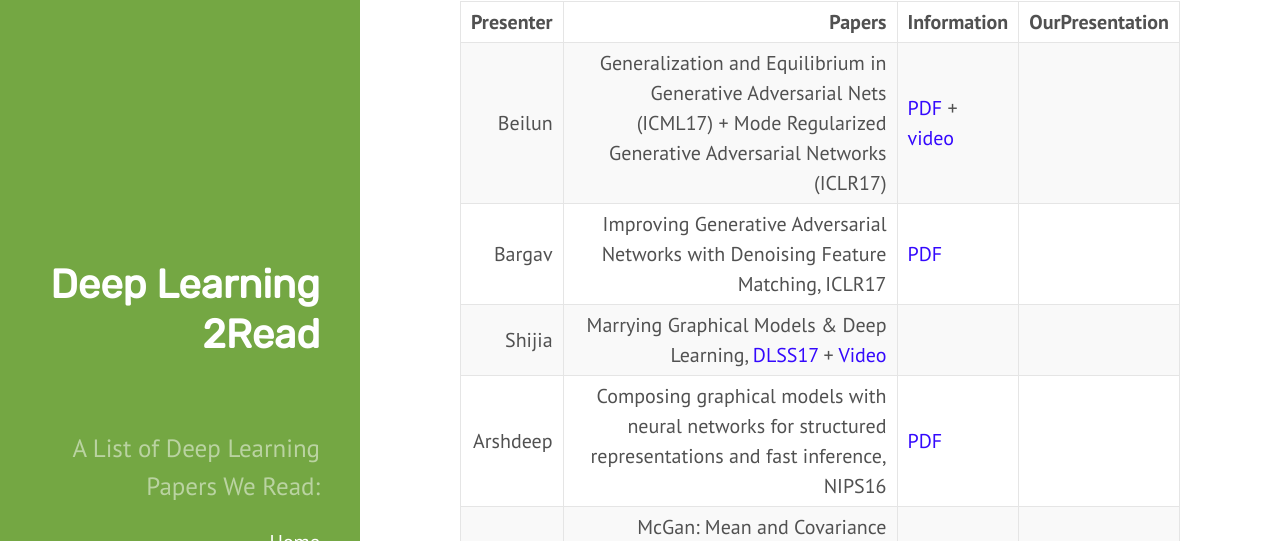
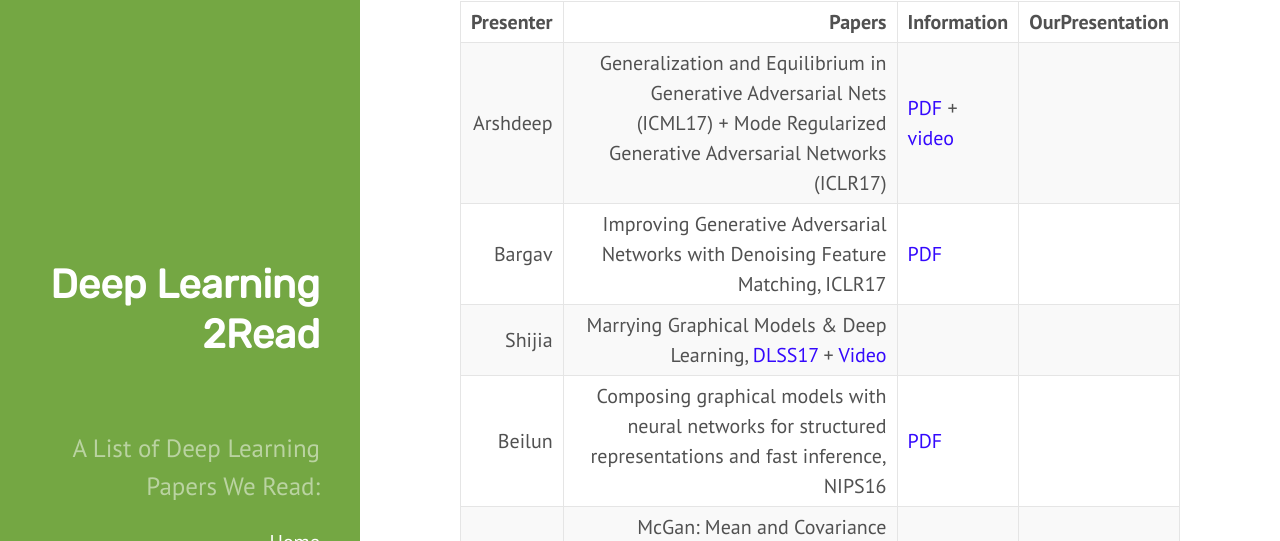
Before and after one commit to QData/deep2Read, a Jekyll site: the page built from _posts/2017-11-16-.md, in a window 1280 px wide and 1201 px high. Shown: the part 179-720 px from the top of the window. Built offline with Jekyll 4.4.1, drawn with Linux system fonts in a browser that asks for light colours.

Commit message:
a few changes in schedule

```diff
--- a/_posts/2017-11-16-.md
+++ b/_posts/2017-11-16-.md
@@ -9,10 +9,10 @@ tags:
 
 | Presenter | Papers | Information| OurPresentation |
 | -----: | ----------: | :----- | :----- |
-| Beilun | Generalization and Equilibrium in Generative Adversarial Nets (ICML17) + Mode Regularized Generative Adversarial Networks (ICLR17) | [PDF](http://proceedings.mlr.press/v70/arora17a.html) + [video](https://www.youtube.com/watch?v=V7TliSCqOwI) |
+| Arshdeep  | Generalization and Equilibrium in Generative Adversarial Nets (ICML17) + Mode Regularized Generative Adversarial Networks (ICLR17) | [PDF](http://proceedings.mlr.press/v70/arora17a.html) + [video](https://www.youtube.com/watch?v=V7TliSCqOwI) |
 | Bargav | Improving Generative Adversarial Networks with Denoising Feature Matching, ICLR17 | [PDF](https://openreview.net/pdf?id=S1X7nhsxl) |
 | Shijia | Marrying Graphical Models &	Deep Learning, [DLSS17](http://videolectures.net/site/normal_dl/tag=1129736/deeplearning2017_welling_inference_01.pdf) + [Video](http://videolectures.net/deeplearning2017_welling_inference/)|
-| Arshdeep | Composing graphical models with neural networks for structured representations and fast inference, NIPS16 | [PDF](https://arxiv.org/abs/1603.06277) |
+| Beilun | Composing graphical models with neural networks for structured representations and fast inference, NIPS16 | [PDF](https://arxiv.org/abs/1603.06277) |
 |  | McGan: Mean and Covariance Feature Matching GAN, PMLR 70:2527-2535 | [PDF](https://arxiv.org/abs/1702.08398) |
 |  | Wasserstein GAN, ICML17 | [PDF](https://arxiv.org/abs/1701.07875) |
 | | Stochastic Generative Hashing, ICML17 | [PDF](https://arxiv.org/abs/1701.02815) |
```
Also changed, not shown: _posts/2017-11-02-.md (+0 -1 lines), _posts/2017-11-28-.md (+0 -1 lines), _posts/2017-11-30-.md (+2 -1 lines).
